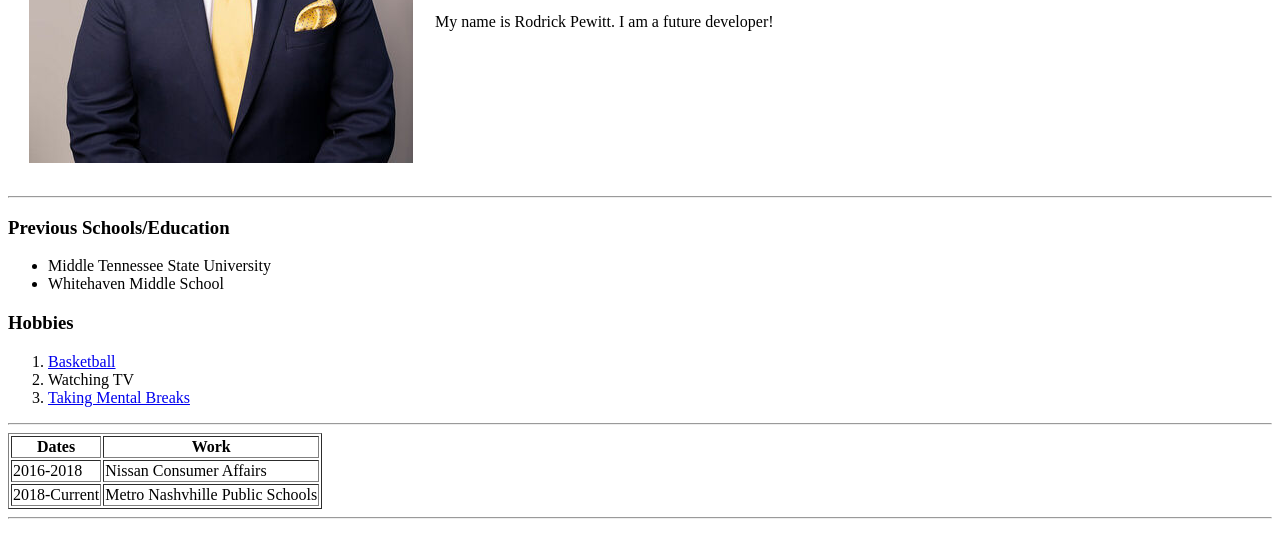
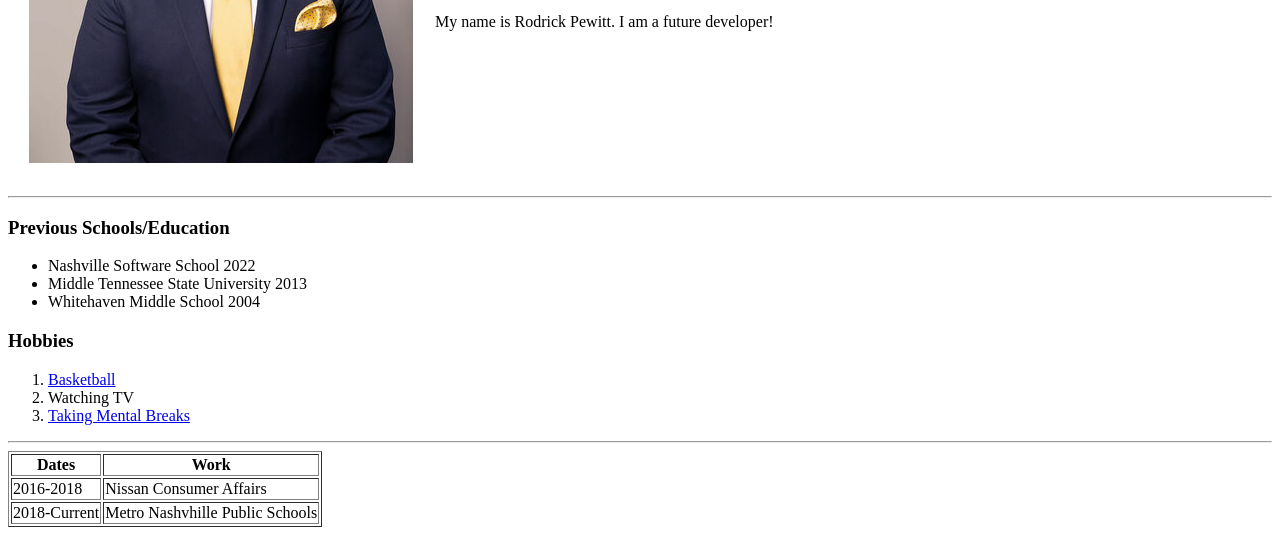
Before and after one commit to rpewitt5/cv, a plain HTML site: page index.html in a window 1280 px wide. Shown: the part 250-784 px from the top of the page. Drawn offline with Linux system fonts and the light colour scheme.

Commit message:
Update index.html

```diff
--- a/index.html
+++ b/index.html
@@ -20,8 +20,9 @@
 
         <h3><strong>Previous Schools/Education</strong></h3>
         <ul>
-            <li>Middle Tennessee State University</li>
-            <li>Whitehaven Middle School</li>
+            <li>Nashville Software School 2022</li>
+            <li>Middle Tennessee State University 2013</li>
+            <li>Whitehaven Middle School 2004</li>
         </ul>
         <h3>Hobbies</h3>
         <ol>
```
